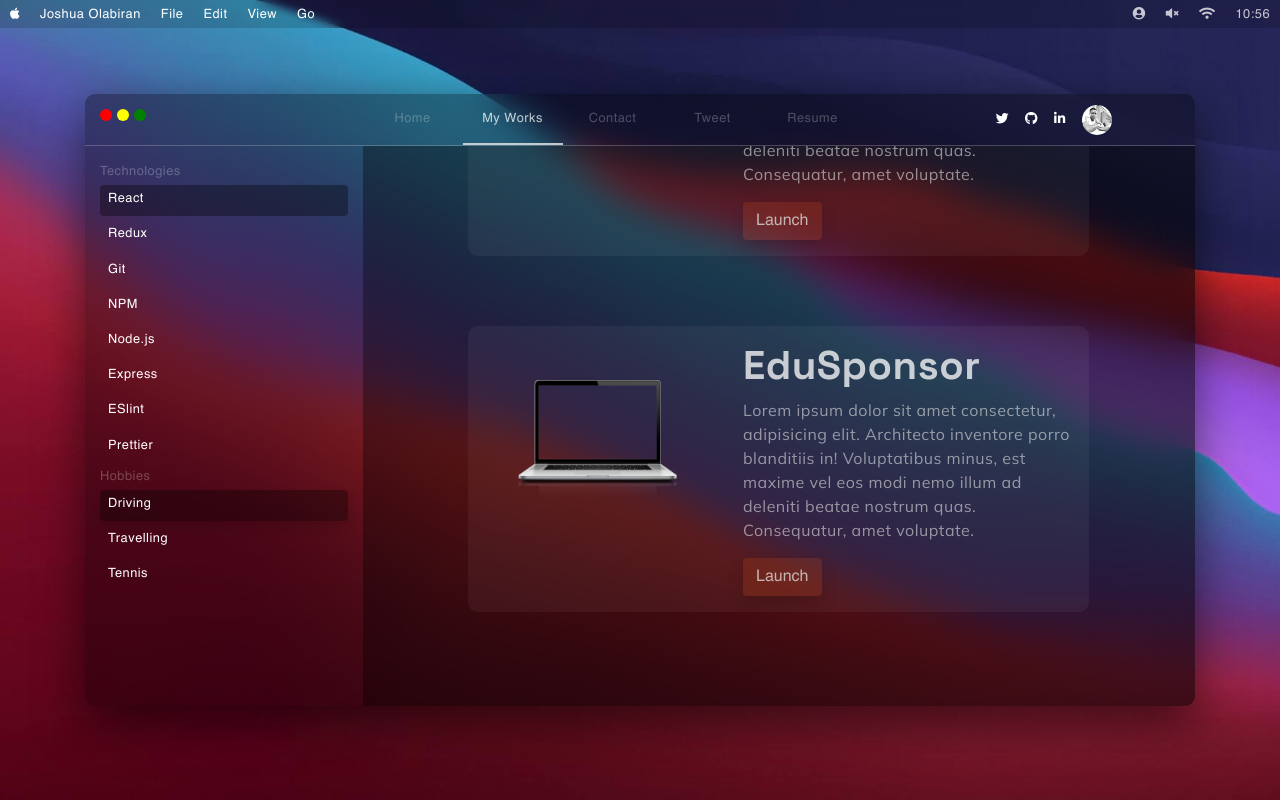
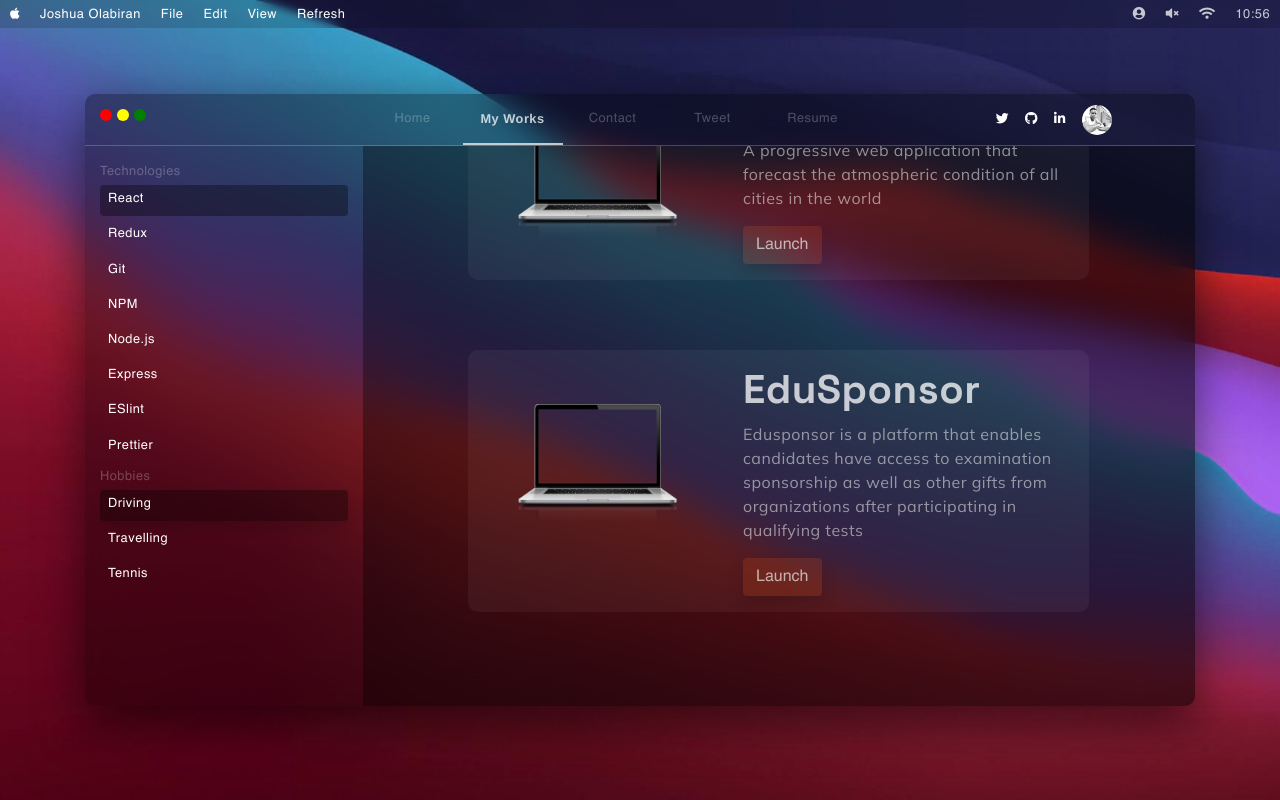
Before and after one commit to olabiranj/BigSur-portfolio, a React (Create React App) app: page / in a window 1280 px wide. Both pictures are taken after a click on the button "View All Projects". Built offline with nearby package versions, Linux system fonts and the light colour scheme.

Commit message:
tweets added

```diff
--- a/src/pages/Home.tsx
+++ b/src/pages/Home.tsx
@@ -40,16 +40,22 @@ const Home = () => {
                 <a href="/">Joshua Olabiran</a>
               </li>
               <li>
-                <a href={none}>File</a>
+                <a href={none} className="disabled">
+                  File
+                </a>
               </li>
               <li>
-                <a href={none}>Edit</a>
+                <a href={none} className="disabled">
+                  Edit
+                </a>
               </li>
               <li>
-                <a href={none}>View</a>
+                <a href={none} className="disabled">
+                  View
+                </a>
               </li>
               <li>
-                <a href={none}>Go</a>
+                <a href="/">Refresh</a>
               </li>
             </ul>
           </div>
@@ -111,7 +117,7 @@ const Home = () => {
                 </div>
                 <div
                   className={`${
-                    window.location.pathname === "/contact" && "active"
+                    window.location.pathname === "/tweets" && "active"
                   }`}
                 >
                   <Link to="/tweets">Tweet</Link>
@@ -243,11 +249,10 @@ const Home = () => {
                             <div className="">
                               <h1>R'ch Me</h1>
                               <p>
-                                Lorem ipsum dolor sit amet consectetur,
-                                adipisicing elit. Architecto inventore porro
-                                blanditiis in! Voluptatibus minus, est maxime
-                                vel eos modi nemo illum ad deleniti beatae
-                                nostrum quas. Consequatur, amet voluptate.
+                                R'ch Me™ is the instant engagement platform that
+                                acts as a digital business card. The easiest way
+                                to share contact info, websites, socials -
+                                anything!
                               </p>
                               <button
                                 onClick={() =>
@@ -272,11 +277,13 @@ const Home = () => {
                             <div className="">
                               <h1>TM Academy</h1>
                               <p>
-                                Lorem ipsum dolor sit amet consectetur,
-                                adipisicing elit. Architecto inventore porro
-                                blanditiis in! Voluptatibus minus, est maxime
-                                vel eos modi nemo illum ad deleniti beatae
-                                nostrum quas. Consequatur, amet voluptate.
+                                TM30 ACADEMY is a name synonymous with
+                                excellence that offers results-oriented IT
+                                courses for personal career growth and corporate
+                                training in Nigeria. We have excelled in IT
+                                Training/Education, IT Consultancy and IT
+                                Solutions Development & Services. Our IT
+                                Training Centre is located in Lagos.
                               </p>
                               <button
                                 onClick={() =>
@@ -304,11 +311,10 @@ const Home = () => {
                             <div className="">
                               <h1>EduSponsor</h1>
                               <p>
-                                Lorem ipsum dolor sit amet consectetur,
-                                adipisicing elit. Architecto inventore porro
-                                blanditiis in! Voluptatibus minus, est maxime
-                                vel eos modi nemo illum ad deleniti beatae
-                                nostrum quas. Consequatur, amet voluptate.
+                                Edusponsor is a platform that enables candidates
+                                have access to examination sponsorship as well
+                                as other gifts from organizations after
+                                participating in qualifying tests
                               </p>
                               <button
                                 onClick={() =>
@@ -384,11 +390,10 @@ const Home = () => {
                             <div className="">
                               <h1>R'ch Me</h1>
                               <p>
-                                Lorem ipsum dolor sit amet consectetur,
-                                adipisicing elit. Architecto inventore porro
-                                blanditiis in! Voluptatibus minus, est maxime
-                                vel eos modi nemo illum ad deleniti beatae
-                                nostrum quas. Consequatur, amet voluptate.
+                                R'ch Me™ is the instant engagement platform that
+                                acts as a digital business card. The easiest way
+                                to share contact info, websites, socials -
+                                anything!
                               </p>
                               <button
                                 onClick={() =>
@@ -413,11 +418,13 @@ const Home = () => {
                             <div className="">
                               <h1>TM Academy</h1>
                               <p>
-                                Lorem ipsum dolor sit amet consectetur,
-                                adipisicing elit. Architecto inventore porro
-                                blanditiis in! Voluptatibus minus, est maxime
-                                vel eos modi nemo illum ad deleniti beatae
-                                nostrum quas. Consequatur, amet voluptate.
+                                TM30 ACADEMY is a name synonymous with
+                                excellence that offers results-oriented IT
+                                courses for personal career growth and corporate
+                                training in Nigeria. We have excelled in IT
+                                Training/Education, IT Consultancy and IT
+                                Solutions Development & Services. Our IT
+                                Training Centre is located in Lagos.
                               </p>
                               <button
                                 onClick={() =>
@@ -445,11 +452,8 @@ const Home = () => {
                             <div className="">
                               <h1>Awa Cloud</h1>
                               <p>
-                                Lorem ipsum dolor sit amet consectetur,
-                                adipisicing elit. Architecto inventore porro
-                                blanditiis in! Voluptatibus minus, est maxime
-                                vel eos modi nemo illum ad deleniti beatae
-                                nostrum quas. Consequatur, amet voluptate.
+                                A progressive web application that forecast the
+                                atmospheric condition of all cities in the world
                               </p>
                               <button
                                 onClick={() =>
@@ -477,11 +481,10 @@ const Home = () => {
                             <div className="">
                               <h1>EduSponsor</h1>
                               <p>
-                                Lorem ipsum dolor sit amet consectetur,
-                                adipisicing elit. Architecto inventore porro
-                                blanditiis in! Voluptatibus minus, est maxime
-                                vel eos modi nemo illum ad deleniti beatae
-                                nostrum quas. Consequatur, amet voluptate.
+                                Edusponsor is a platform that enables candidates
+                                have access to examination sponsorship as well
+                                as other gifts from organizations after
+                                participating in qualifying tests
                               </p>
                               <button
                                 onClick={() =>
@@ -573,7 +576,7 @@ const Home = () => {
                     </section>
                   </Route>
                   <Route to="/tweets">
-                    <div className="col-sm-10 mx-auto mt-3">
+                    <div className="col-sm-8 mx-auto mt-3">
                       <TwitterTimelineEmbed
                         sourceType="profile"
                         screenName="Olabiranjoshua"
@@ -692,6 +695,7 @@ Home.Wrapper = styled.div<largeProps>`
               border-bottom: rgba(225, 225, 225, 0.85) solid 2px;
               a{
                 color: rgb(255, 255, 255, 0.75);
+                font-weight: bold;
               }
             }
           }
@@ -826,6 +830,7 @@ Home.Wrapper = styled.div<largeProps>`
   }
   .contact {
     margin-top: 100px;
+    margin-bottom: 100px;
     .row {
       .col-md-6 {
         h2 {
@@ -1139,9 +1144,17 @@ Home.Wrapper = styled.div<largeProps>`
     }
   }
   }
-  @media (max-width: 420px) {
-    .nav-container{
-
+  @media (max-width: 620px) {
+    .body-content {
+      .col-xl-12{
+        .nav-container{
+          flex-direction: column-reverse;
+          align-items: center;
+          .col-3-img{
+            margin-top: 10px;
+          }
+        }
+      }
     }
   }
 `;
```
